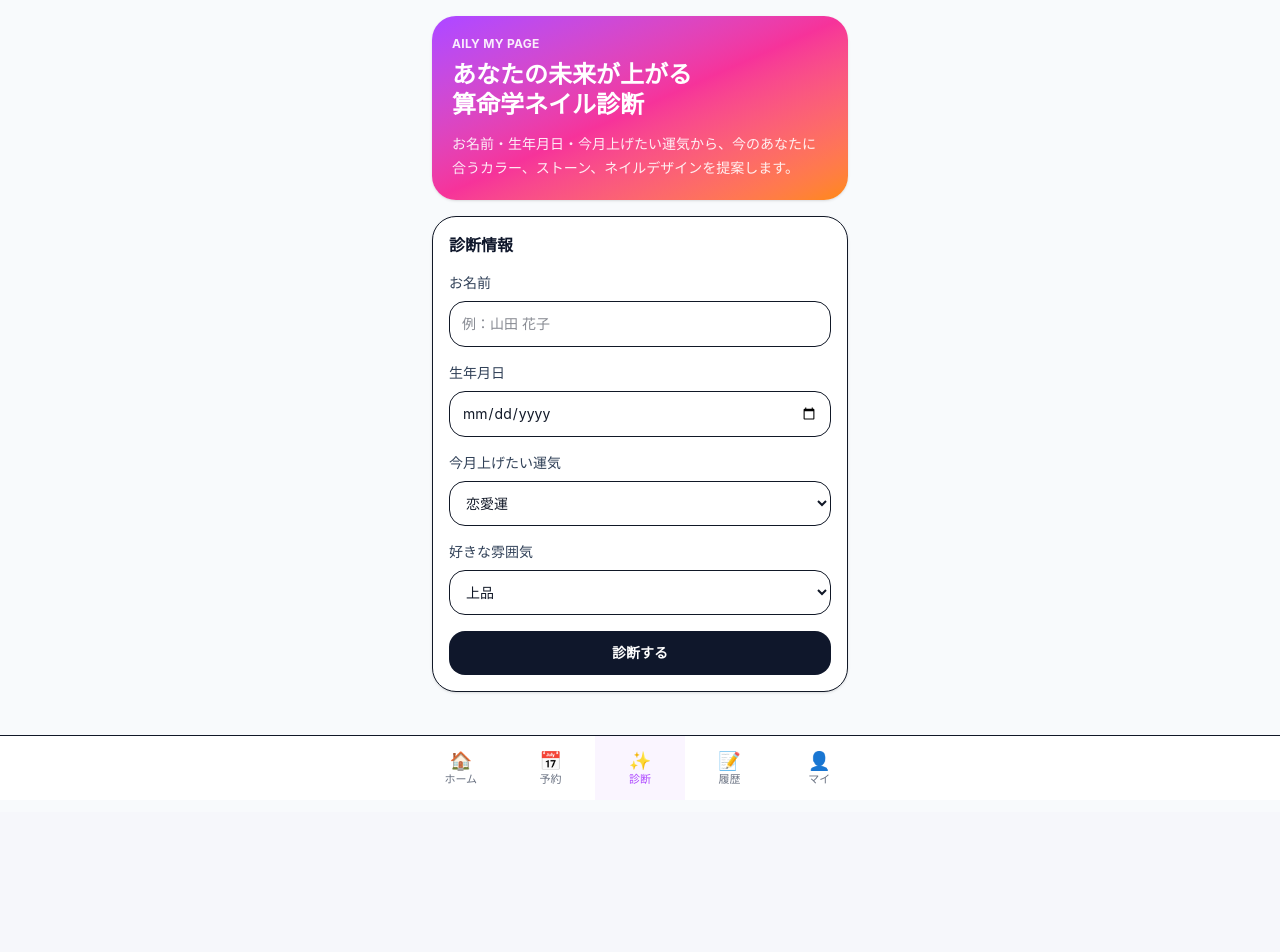
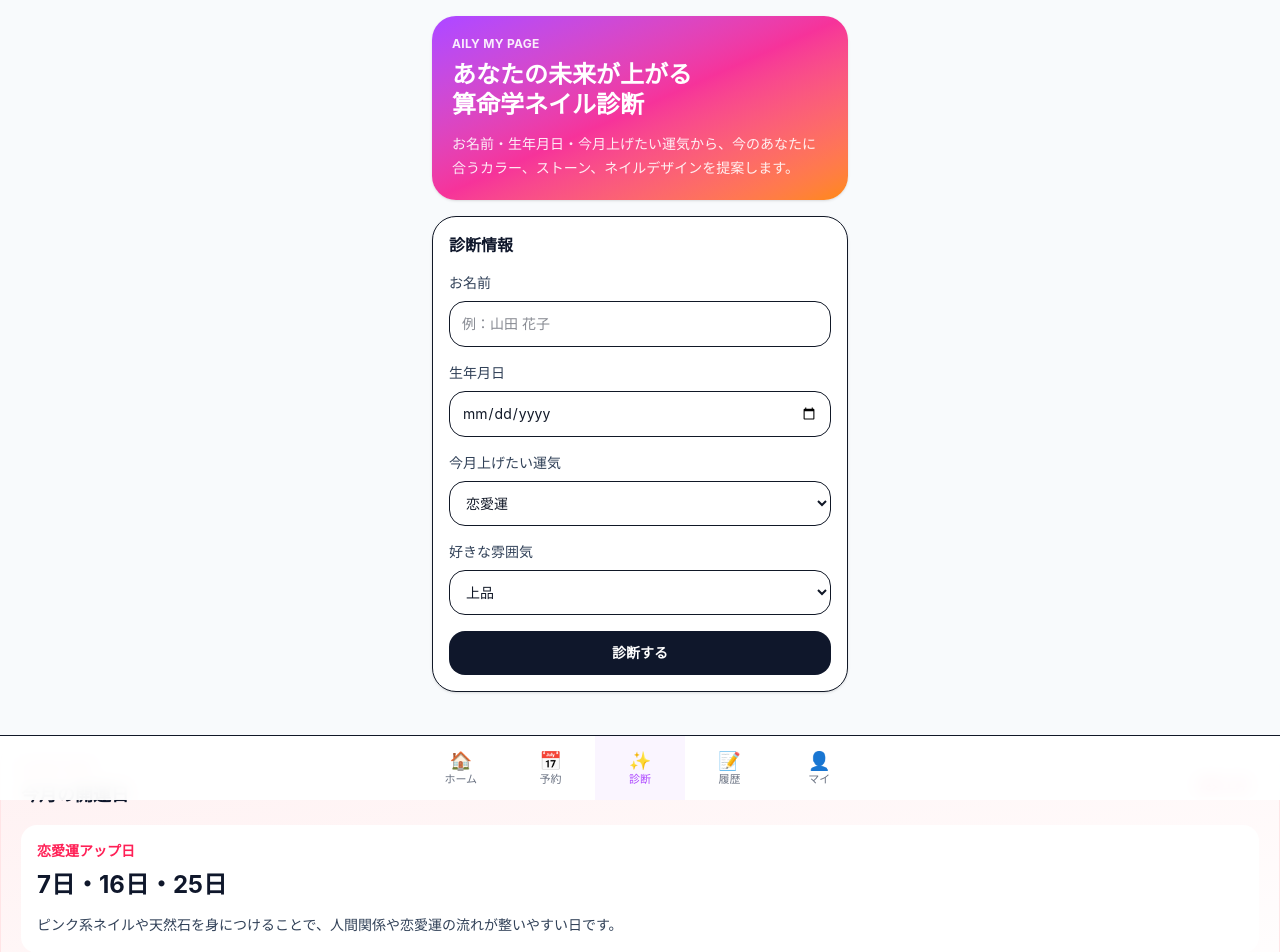
Before and after one commit to madeo2222-coder/Aily-nail-kartte, a Next.js app: page /customer-app/sanmeigaku in a window 1280 px wide. Shown: the top 952 px of the page. Before the commit the page ends 812 px from the top, so only its background shows below. Built offline with nearby package versions, Linux system fonts and the light colour scheme.

Commit message:
add lucky day section to sanmeigaku diagnosis

```diff
--- a/app/customer-app/sanmeigaku/page.tsx
+++ b/app/customer-app/sanmeigaku/page.tsx
@@ -86,6 +86,26 @@ const fortuneColorSets = [
     loveName: "ローズレッド",
     money: "#eab308",
     moneyName: "シャイニーゴールド",
+  },
+];
+const luckyDayMessages = [
+  {
+    title: "恋愛運アップ日",
+    day: "7日・16日・25日",
+    message:
+      "ピンク系ネイルや天然石を身につけることで、人間関係や恋愛運の流れが整いやすい日です。",
+  },
+  {
+    title: "金運アップ日",
+    day: "8日・18日・28日",
+    message:
+      "ゴールド系カラーや輝きのあるストーンを取り入れることで、豊かさの流れを引き寄せやすい日です。",
+  },
+  {
+    title: "美容運アップ日",
+    day: "5日・15日・24日",
+    message:
+      "ネイル・美容・自分磨きをすることで、自信と魅力が高まりやすいタイミングです。",
   },
 ];
 const signedInNavItems = [
@@ -202,6 +222,15 @@ const selectedFortuneColor = useMemo(() => {
     .reduce((sum, char) => sum + char.charCodeAt(0), 0);
 
   return fortuneColorSets[seed % fortuneColorSets.length];
+}, [name, birthday, fortune, mood]);
+   const selectedLuckyDay = useMemo(() => {
+  const seedText = `${name}-${birthday}-${fortune}-${mood}-luckyday`;
+
+  const seed = seedText
+    .split("")
+    .reduce((sum, char) => sum + char.charCodeAt(0), 0);
+
+  return luckyDayMessages[seed % luckyDayMessages.length];
 }, [name, birthday, fortune, mood]);
   const tipOrderHref = useMemo(() => {
     return buildTipOrderHref(result);
@@ -397,6 +426,73 @@ const selectedFortuneColor = useMemo(() => {
               診断結果をもとに、店舗施術またはネイルチップ注文を選べます。
               通販の場合は、来店せずに開運デザインの相談・注文ができます。
             </div>
+            <section className="mt-6 space-y-4">
+  <div className="text-lg font-bold text-slate-900">
+    今日の開運カラー診断
+  </div>
+
+  <div className="grid grid-cols-2 gap-3">
+    <div className="rounded-3xl border bg-white p-4 shadow-sm">
+      <div className="text-xs font-bold text-slate-500">
+        ラッキーカラー
+      </div>
+
+      <div
+        className="mt-3 h-14 rounded-2xl"
+        style={{ backgroundColor: selectedFortuneColor.lucky }}
+      />
+
+      <div className="mt-3 font-bold text-slate-900">
+        {selectedFortuneColor.luckyName}
+      </div>
+    </div>
+
+    <div className="rounded-3xl border bg-white p-4 shadow-sm">
+      <div className="text-xs font-bold text-slate-500">
+        NGカラー
+      </div>
+
+      <div
+        className="mt-3 h-14 rounded-2xl"
+        style={{ backgroundColor: selectedFortuneColor.avoid }}
+      />
+
+      <div className="mt-3 font-bold text-slate-900">
+        {selectedFortuneColor.avoidName}
+      </div>
+    </div>
+
+    <div className="rounded-3xl border bg-white p-4 shadow-sm">
+      <div className="text-xs font-bold text-pink-500">
+        恋愛運UP
+      </div>
+
+      <div
+        className="mt-3 h-14 rounded-2xl"
+        style={{ backgroundColor: selectedFortuneColor.love }}
+      />
+
+      <div className="mt-3 font-bold text-slate-900">
+        {selectedFortuneColor.loveName}
+      </div>
+    </div>
+
+    <div className="rounded-3xl border bg-white p-4 shadow-sm">
+      <div className="text-xs font-bold text-yellow-600">
+        金運UP
+      </div>
+
+      <div
+        className="mt-3 h-14 rounded-2xl"
+        style={{ backgroundColor: selectedFortuneColor.money }}
+      />
+
+      <div className="mt-3 font-bold text-slate-900">
+        {selectedFortuneColor.moneyName}
+      </div>
+    </div>
+  </div>
+</section>
 <div className="mt-4 rounded-3xl border border-amber-200 bg-gradient-to-br from-amber-50 to-white p-4 shadow-sm">
   <div className="flex items-center justify-between">
     <div>
@@ -460,7 +556,44 @@ const selectedFortuneColor = useMemo(() => {
           </section>
         ) : null}
       </div>
+<section className="mt-6 rounded-3xl border border-rose-100 bg-gradient-to-br from-rose-50 to-white p-5 shadow-sm">
+  <div className="flex items-center justify-between">
+    <div>
+      <div className="text-xs font-bold tracking-wide text-rose-500">
+        LUCKY DAY
+      </div>
 
+      <div className="mt-1 text-lg font-bold text-slate-900">
+        今月の開運日
+      </div>
+    </div>
+
+    <div className="rounded-full bg-rose-100 px-3 py-1 text-xs font-bold text-rose-600">
+      運気上昇
+    </div>
+  </div>
+
+  <div className="mt-4 rounded-2xl bg-white p-4">
+    <div className="text-sm font-bold text-rose-500">
+      {selectedLuckyDay.title}
+    </div>
+
+    <div className="mt-2 text-2xl font-bold text-slate-900">
+      {selectedLuckyDay.day}
+    </div>
+
+    <div className="mt-3 text-sm leading-6 text-slate-700">
+      {selectedLuckyDay.message}
+    </div>
+  </div>
+
+  <Link
+    href="/customer-app/reserve?menu=開運ネイル相談"
+    className="mt-4 block w-full rounded-2xl bg-rose-500 px-4 py-3 text-center text-sm font-bold text-white shadow"
+  >
+    開運日に予約相談する
+  </Link>
+</section>
       {message ? (
         <div className="fixed left-1/2 top-4 z-50 w-[calc(100%-24px)] max-w-md -translate-x-1/2">
           <div className="rounded-2xl border border-blue-200 bg-blue-50 px-4 py-3 shadow-lg">
```
